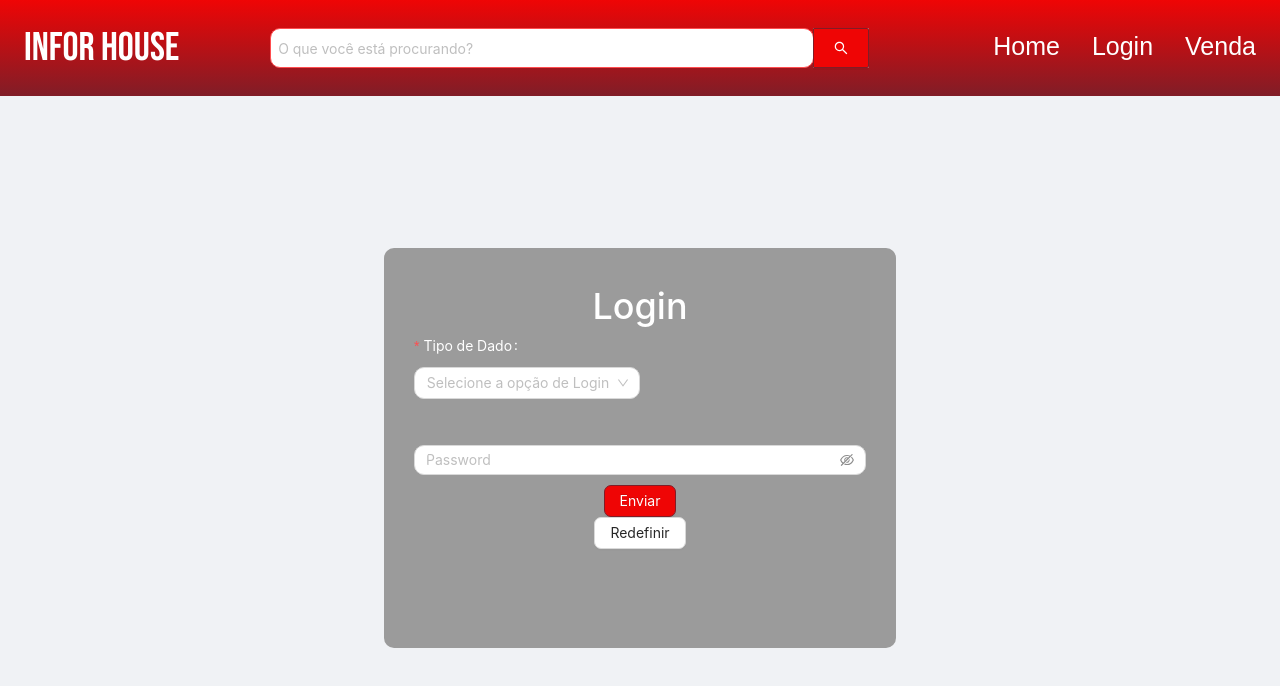
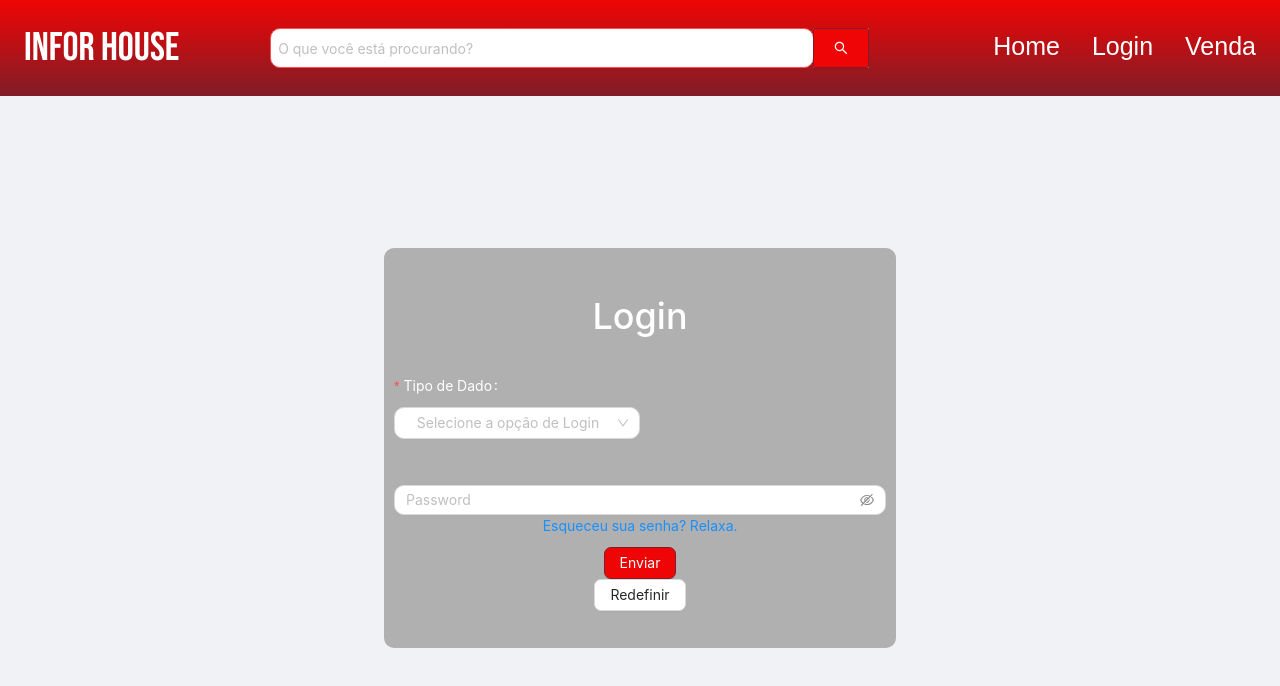
Before and after one commit to IuryMT/EstagioInforHouse, a React (Create React App) app: page /Login in a window 1280 px wide. Shown: the top 686 px of the page. Built offline with nearby package versions, Linux system fonts and the light colour scheme.

Commit message:
Alterei o login estiloso

```diff
--- a/src/components/Login.js
+++ b/src/components/Login.js
@@ -36,7 +36,7 @@ export const Login = () => {
     // const [values, setValues] = useState({});
 
     const onGenderChange = (value) => {
-       switch  (value) {
+        switch (value) {
             case 'Email':
                 setTipo("email")
                 setEmailOn(!emailOn)
@@ -93,7 +93,7 @@ export const Login = () => {
 
                 return;
 
-                default:
+            default:
         };
     }
 
@@ -155,7 +155,7 @@ export const Login = () => {
             <Layout>
                 <Content>
                     <form className='formLogin'>
-                        <h1>Login</h1>
+                        <h1 className='h1'>Login</h1>
                         <Form.Item
                             name="gender"
                             label="Tipo de Dado"
@@ -238,6 +238,11 @@ export const Login = () => {
                                     ) : null
                                 }
                             </Form.Item>
+
+                            <a className="login-form-forgot" href="">
+                                Esqueceu sua senha? Relaxa.
+                            </a>
+
                             <Form.Item {...tailLayout}>
                                 <Button type="primary" htmlType="submit">
                                     Enviar
--- a/src/components/css/Login2.scss
+++ b/src/components/css/Login2.scss
@@ -22,6 +22,7 @@
     height: 100% !important;
     margin-bottom: 10px !important;
     border-radius: 10px;
+    margin-bottom: 10px;
 }
 
 input.ant-input {
@@ -43,8 +44,8 @@ input.false {
     top: 50%;
     left: 50%;
     transform: translate(-50%, -50%);
-    background-color: rgb(155, 155, 155);
-    padding: 30px;
+    background-color: rgb(176, 176, 176);
+    padding: 10px;
     border-radius: 10px;
 }
 
@@ -93,9 +94,11 @@ input.false {
     margin-right: 50% !important;
     margin-top: 10px;
 }
-h1{
+.h1{
     color: rgb(255, 255, 255);
     font-size: 36px;
+    padding: 30px;
+    margin: 0!important;
 }
 
 .ant-btn-default {
@@ -118,7 +121,8 @@ h1{
 
 .ant-row.ant-form-item-row {
     align-items: center !important;
-} .ant-form-item-label>label {
+}
+.ant-form-item-label>label {
     color: #fff;
     height: 0;
 }
```
